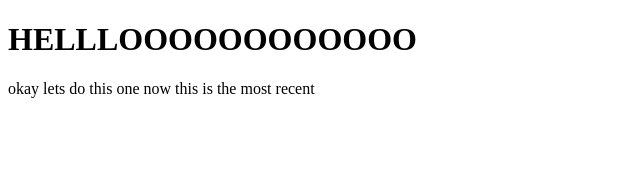
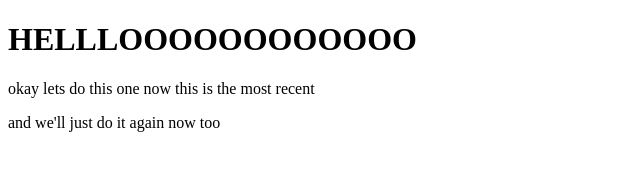
Before and after one commit to catienice/catienice.github.io, a plain HTML site: page index.html in a window 1280 px wide. Shown: the whole page, without its empty margins (0-640 px from the left). Drawn offline with Linux system fonts and the light colour scheme.

Commit message:
roud tooobus

```diff
--- a/index.html
+++ b/index.html
@@ -8,5 +8,6 @@
 <body>
     <h1>HELLLOOOOOOOOOOOO</h1>
     <p>okay lets do this one now this is the most recent</p>
+    <p>and we'll just do it again now too</p>
 </body>
 </html>
```
Also changed, not shown: 1 other file.
